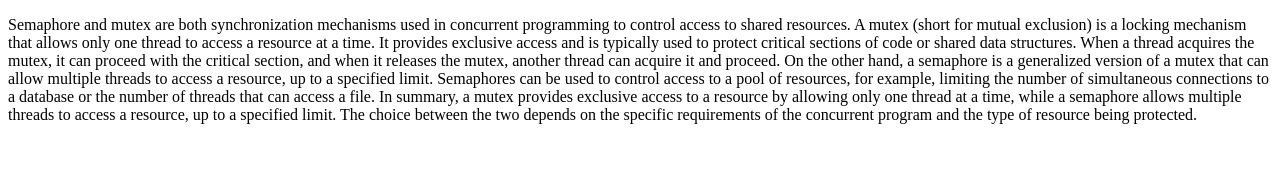
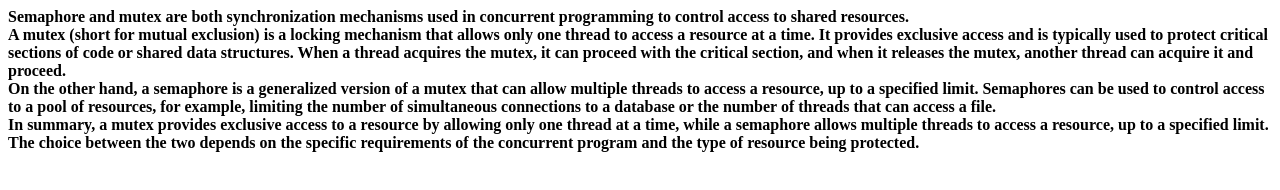
Before and after one commit to sudopip/simple-bootstrap.github.io, a plain HTML site: page os.html in a window 1280 px wide. Drawn offline with Linux system fonts and the light colour scheme.

Commit message:
Update os.html

```diff
--- a/os.html
+++ b/os.html
@@ -6,15 +6,15 @@
     <title>Document</title>
 </head>
 <body>
-    <p>
-        Semaphore and mutex are both synchronization mechanisms used in concurrent programming to control access to shared resources.
+    <strong>
+        Semaphore and mutex are both synchronization mechanisms used in concurrent programming to control access to shared resources. <br>
 
-        A mutex (short for mutual exclusion) is a locking mechanism that allows only one thread to access a resource at a time. It provides exclusive access and is typically used to protect critical sections of code or shared data structures. When a thread acquires the mutex, it can proceed with the critical section, and when it releases the mutex, another thread can acquire it and proceed.
+        A mutex (short for mutual exclusion) is a locking mechanism that allows only one thread to access a resource at a time. It provides exclusive access and is typically used to protect critical sections of code or shared data structures. When a thread acquires the mutex, it can proceed with the critical section, and when it releases the mutex, another thread can acquire it and proceed. <br>
 
-        On the other hand, a semaphore is a generalized version of a mutex that can allow multiple threads to access a resource, up to a specified limit. Semaphores can be used to control access to a pool of resources, for example, limiting the number of simultaneous connections to a database or the number of threads that can access a file.
+        On the other hand, a semaphore is a generalized version of a mutex that can allow multiple threads to access a resource, up to a specified limit. Semaphores can be used to control access to a pool of resources, for example, limiting the number of simultaneous connections to a database or the number of threads that can access a file. <br>
 
-        In summary, a mutex provides exclusive access to a resource by allowing only one thread at a time, while a semaphore allows multiple threads to access a resource, up to a specified limit. The choice between the two depends on the specific requirements of the concurrent program and the type of resource being protected.
-    </p>
+        In summary, a mutex provides exclusive access to a resource by allowing only one thread at a time, while a semaphore allows multiple threads to access a resource, up to a specified limit. The choice between the two depends on the specific requirements of the concurrent program and the type of resource being protected. <br>
+    </strong>
 
 </body>
 </html>
```
